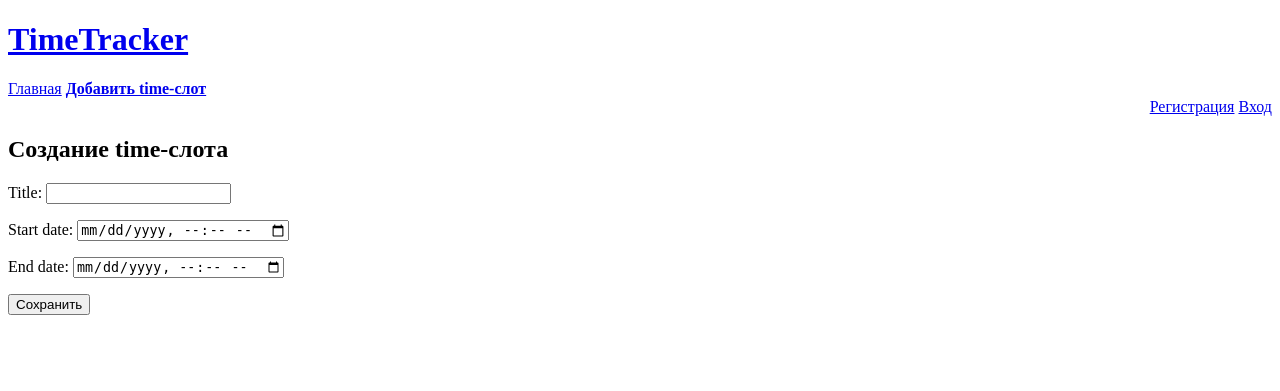
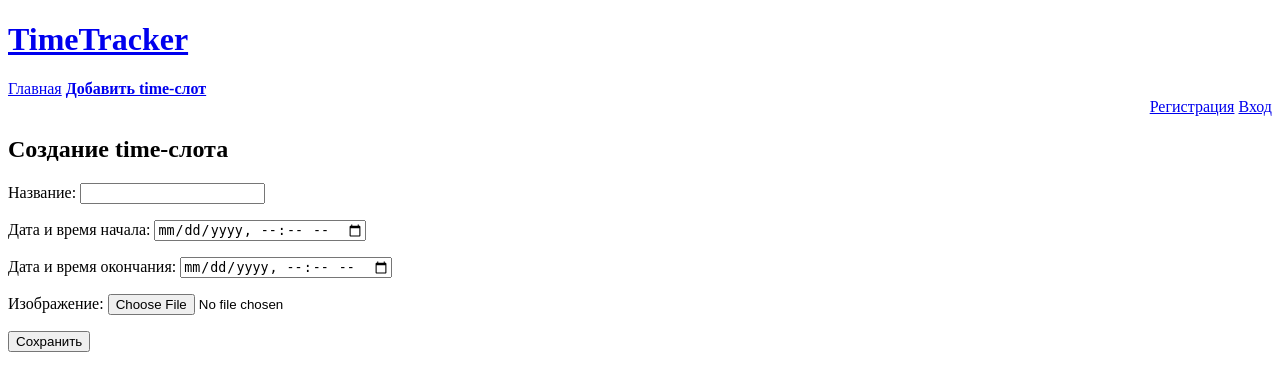
Before and after one commit to EternalGeniuz/module2, a Django app: page /time_slots/add/ in a window 1280 px wide. Shown: the top 391 px of the page. Run offline with Django 5.2, Linux system fonts and the light colour scheme.

Commit message:
+ files(check, upload, db)

```diff
--- a/timetracker/urls.py
+++ b/timetracker/urls.py
@@ -16,8 +16,13 @@ Including another URLconf
 """
 from django.contrib import admin
 from django.urls import path, include
+from django.conf import settings
+from django.conf.urls.static import static
 
 urlpatterns = [
     path("", include('web.urls')),
     path('admin/', admin.site.urls),
 ]
+
+if settings.DEBUG:
+    urlpatterns += static(settings.MEDIA_URL, document_root=settings.MEDIA_ROOT)
--- a/web/forms.py
+++ b/web/forms.py
@@ -27,21 +27,18 @@ class AuthForm(forms.Form):
 
 
 class TimeSlotForm(forms.ModelForm):
-    start_date = forms.DateTimeField(
-        widget=forms.DateTimeInput(
-            attrs={"type": "datetime-local"},
-            format='%Y-%m-%dT%H:%M'
-        ))
-    end_date = forms.DateTimeField(
-        widget=forms.DateTimeInput(
-            attrs={"type": "datetime-local"},
-            format='%Y-%m-%dT%H:%M'
-        ))
-
     def save(self, commit=True):
-        self.instance.user = self.initial['user']
+        self.instance.user = self.initial["user"]
         return super().save(commit)
 
     class Meta:
         model = TimeSlot
-        fields = ("title", "start_date", "end_date")
+        fields = ("title", "start_date", "end_date", "image")
+        widgets = {
+            "start_date": forms.DateTimeInput(
+                attrs={"type": "datetime-local"}, format="%Y-%m-%dT%H:%M"
+            ),
+            "end_date": forms.DateTimeInput(
+                attrs={"type": "datetime-local"}, format="%Y-%m-%dT%H:%M"
+            ),
+        }
--- a/web/models.py
+++ b/web/models.py
@@ -5,20 +5,20 @@ User = get_user_model()
 
 
 class TimeSlotTag(models.Model):
-    title = models.CharField(max_length=256)
-    user = models.ForeignKey(User, on_delete=models.CASCADE)
+    title = models.CharField(max_length=256, verbose_name='Название')
+    user = models.ForeignKey(User, on_delete=models.CASCADE, verbose_name='Пользователь')
 
 
 class TimeSlot(models.Model):
-    title = models.CharField(max_length=256)
-    start_date = models.DateTimeField()
-    end_date = models.DateTimeField()
-    is_realtime = models.BooleanField(default=False)
-    user = models.ForeignKey(User, on_delete=models.CASCADE)
-    tags = models.ManyToManyField(TimeSlotTag)
-    image = models.ImageField(upload_to="time_slots/", null=True, blank=True)
+    title = models.CharField(max_length=256, verbose_name='Название')
+    start_date = models.DateTimeField(verbose_name='Дата и время начала')
+    end_date = models.DateTimeField(verbose_name='Дата и время окончания')
+    is_realtime = models.BooleanField(default=False, verbose_name='Реальное время')
+    user = models.ForeignKey(User, on_delete=models.CASCADE, verbose_name='Пользователь')
+    tags = models.ManyToManyField(TimeSlotTag, verbose_name='Теги')
+    image = models.ImageField(upload_to="time_slots/", null=True, blank=True, verbose_name="Изображение")
 
 
 class Holiday(models.Model):
-    date = models.DateField()
-    user = models.ForeignKey(User, on_delete=models.CASCADE)
+    date = models.DateField(verbose_name='Дата')
+    user = models.ForeignKey(User, on_delete=models.CASCADE, verbose_name='Пользователь')
--- a/web/templates/web/base.html
+++ b/web/templates/web/base.html
@@ -11,15 +11,12 @@
     <a href="{% url 'time_slot_add' %}"><b>Добавить time-слот</b></a>
     <div style='text-align: right'>
         {% if not user.is_anonymous %}
-        <p>Вы авторизованы как <b>{{ user.username }}</b></p>
+        <p>Вы авторизованы как <b>{{ user.username }}</b>
+            <a href="{% url 'logout' %}">Выход</a></p>
         {% endif %}
-    </div>
-    <div style='text-align: right'>
         {% if user.is_anonymous %}
         <a href="{% url 'registration' %}">Регистрация</a>
         <a href="{% url 'auth' %}">Вход</a>
-        {% else %}
-        <a href="{% url 'logout' %}">Выход</a>
         {% endif %}
     </div>
 </nav>
--- a/web/templates/web/time_slot_form.html
+++ b/web/templates/web/time_slot_form.html
@@ -1,7 +1,7 @@
 {% extends 'web/base.html' %}
 {% block content %}
     <h2>Создание time-слота</h2>
-    <form action="" method="post">
+    <form action="" method="post" enctype="multipart/form-data">
       {% csrf_token %}
       {{ form.as_p }}
       <button>Сохранить</button>
--- a/web/views.py
+++ b/web/views.py
@@ -65,7 +65,7 @@ def time_slot_edit_view(request, id=None):
         timeslot = TimeSlot.objects.get(id=id)
     form = TimeSlotForm(instance=timeslot)
     if request.method == "POST":
-        form = TimeSlotForm(data=request.POST, initial={"user": request.user}, instance=timeslot)
+        form = TimeSlotForm(data=request.POST,files=request.FILES, initial={"user": request.user}, instance=timeslot)
         if form.is_valid():
             form.save()
             return redirect("main")
```
Also changed, not shown: timetracker/settings.py (+43 -40 lines), 1 other file.
